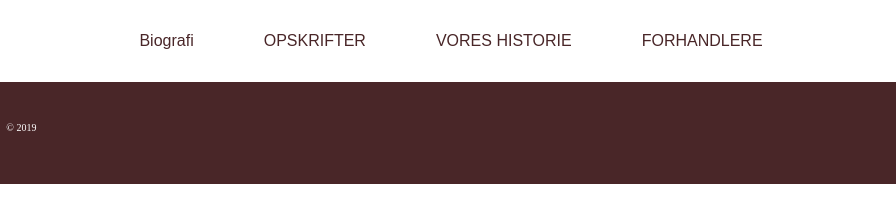
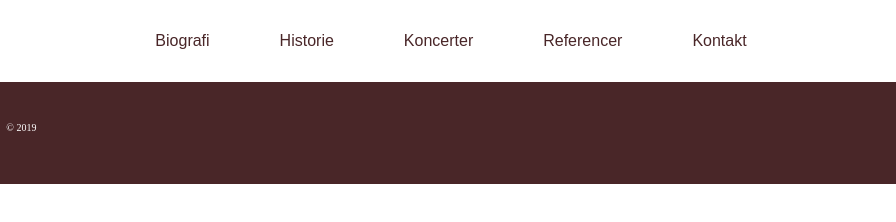
Before and after one commit to peterhelles/webdoc, a plain HTML site: page index.html in a window 1280 px wide. Shown: the full height of the page, 213-1109 px from the left. Drawn offline with Linux system fonts and the light colour scheme; a web font is replaced by a local one.

Commit message:
Menu rettet

```diff
--- a/index.html
+++ b/index.html
@@ -21,9 +21,10 @@
             <input type="checkbox" id="toggle" class="hidden">
             <ul id="main-nav">
                 <li><a href="#">Biografi</a></li>
-                <li><a href="#">OPSKRIFTER</a></li>
-                <li><a href="#">VORES HISTORIE</a></li>
-                <li><a href="#">FORHANDLERE</a></li>
+                <li><a href="#">Historie</a></li>
+                <li><a href="#">Koncerter</a></li>
+                <li><a href="#">Referencer</a></li>
+                <li><a href="#">Kontakt</a></li>
 
                 <li class="social"><a href="#"><img src="images/instagram.png" alt="instagram"></a></li>
                 <li class="social2"><a href="#"><img src="images/facebook.png" alt="facebook"></a></li>
```
